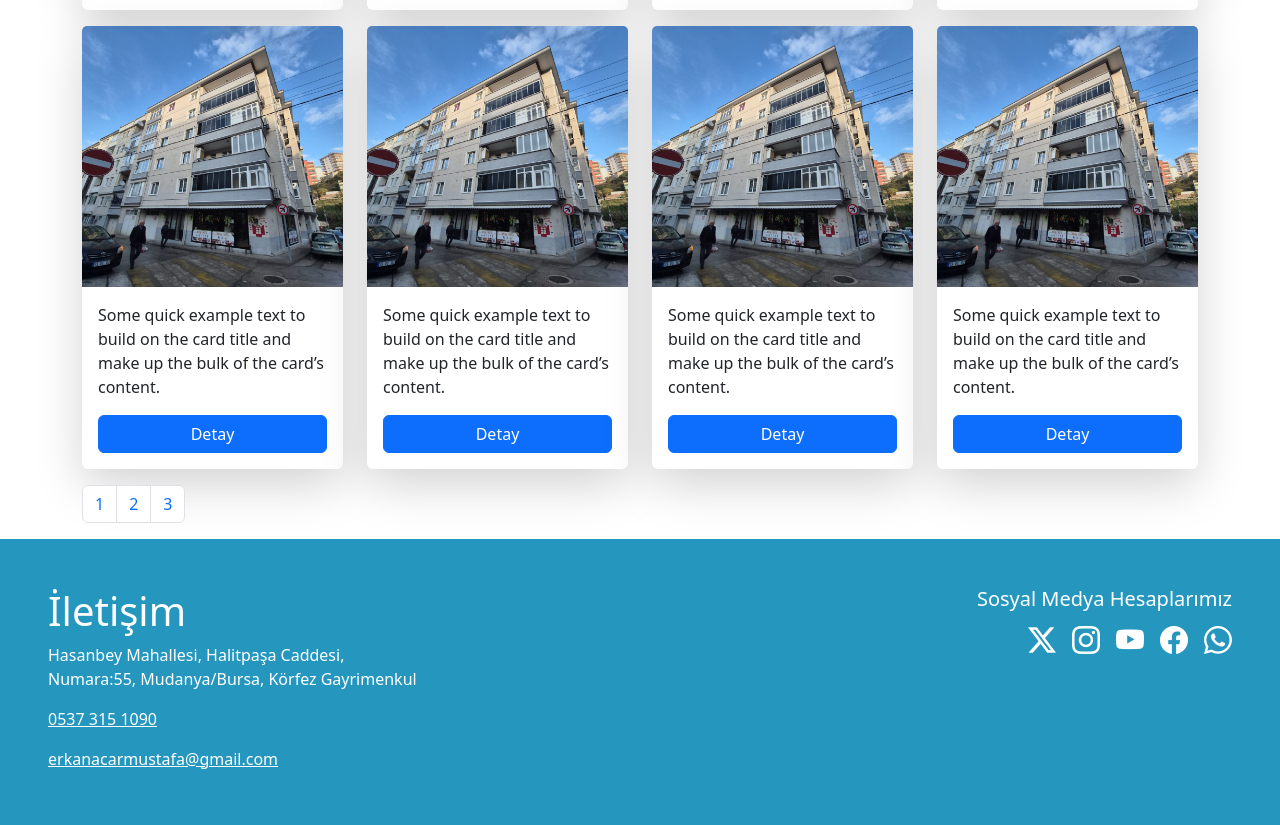
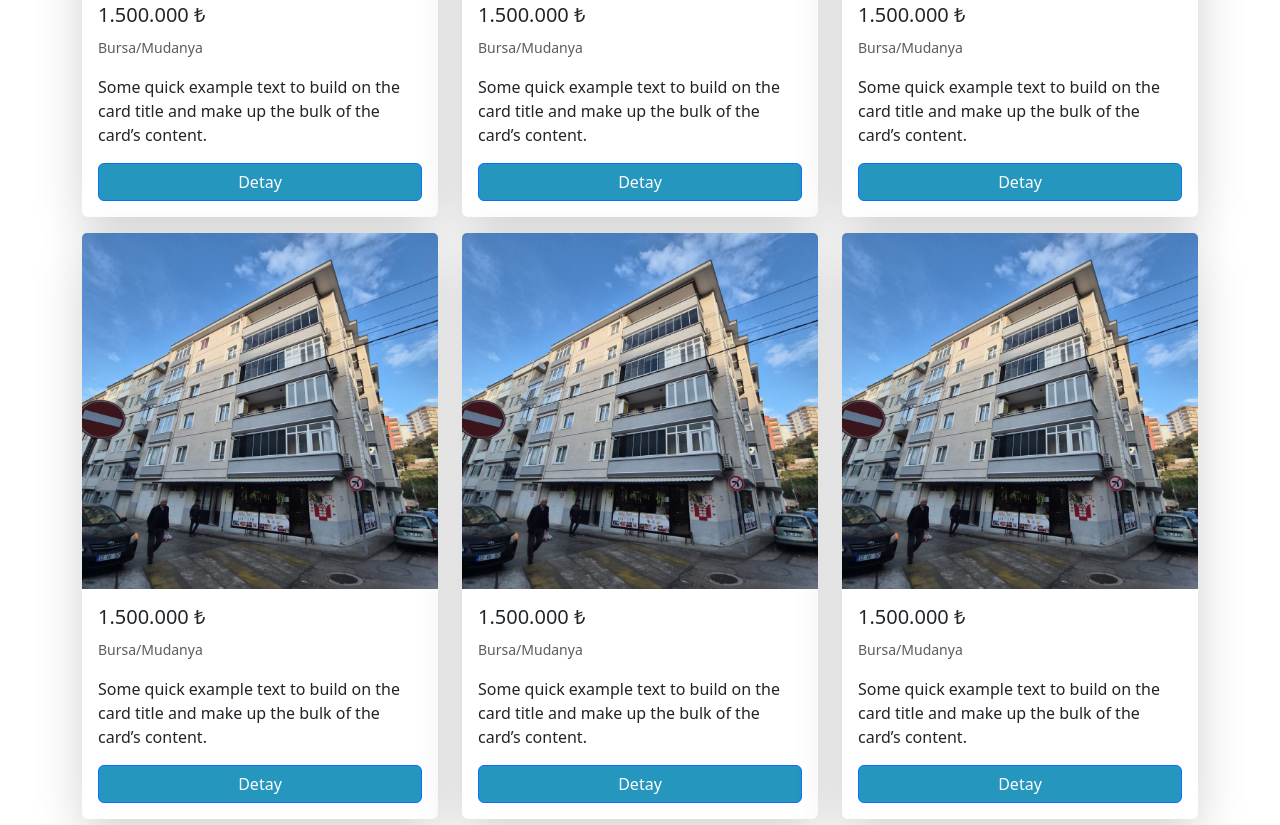
Before and after one commit to omeremreacar1/emlak, a plain HTML site: page index.html in a window 1280 px wide. Shown: the part 1135-1960 px from the top of the page. Drawn offline with Linux system fonts and the light colour scheme.

Commit message:
index.html bitti

```diff
--- a/assets/css/custom.css
+++ b/assets/css/custom.css
@@ -5,8 +5,21 @@
   -webkit-user-select: none;
 }
 
-.custom-background-color {
+.custom-bg {
   background-color: #2596be;
+}
+
+.button-bg {
+  background-color: #2596be !important;
+  transition: background-color 0.3s ease;
+}
+
+.button-bg:hover {
+  background-color: #1d7fa3 !important;
+}
+
+.button-bg:active {
+  background-color: #1d7fa3 !important;
 }
 
 .custom-font-color {
--- a/index.html
+++ b/index.html
@@ -15,7 +15,7 @@
   </head>
   <body>
     <!-- Navbar Start -->
-    <nav class="navbar navbar-expand-lg custom-background-color navbar-dark">
+    <nav class="navbar navbar-expand-lg custom-bg navbar-dark">
       <div class="container-fluid">
         <a class="navbar-brand" href="#">Mudanya Satılık</a>
         <button
@@ -77,7 +77,7 @@
     <!-- Navbar End -->
 
     <!-- New Properties Section Start -->
-    <div class="container my-3">
+    <div class="container mt-2">
       <div class="col-12">
         <h5 class="display-5 text-center custom-font-color">
           Son Eklenen İlanlar
@@ -88,11 +88,15 @@
           <div class="card border-0 shadow-lg">
             <img src="uploads/card-1.jpeg" class="card-img-top" />
             <div class="card-body">
+              <h5 class="card-title">1.500.000 ₺</h5>
+              <p class="card-text">
+                <small class="text-body-secondary">Bursa/Mudanya</small>
+              </p>
               <p class="card-text">
                 Some quick example text to build on the card title and make up
                 the bulk of the card’s content.
               </p>
-              <a href="#" class="btn btn-primary w-100">Detay</a>
+              <a href="#" class="btn btn-primary w-100 button-bg">Detay</a>
             </div>
           </div>
         </div>
@@ -101,11 +105,15 @@
           <div class="card border-0 shadow-lg">
             <img src="uploads/card-2.jpeg" class="card-img-top" />
             <div class="card-body">
+              <h5 class="card-title">1.500.000 ₺</h5>
+              <p class="card-text">
+                <small class="text-body-secondary">Bursa/Mudanya</small>
+              </p>
               <p class="card-text">
                 Some quick example text to build on the card title and make up
                 the bulk of the card’s content.
               </p>
-              <a href="#" class="btn btn-primary w-100">Detay</a>
+              <a href="#" class="btn btn-primary w-100 button-bg">Detay</a>
             </div>
           </div>
         </div>
@@ -114,11 +122,15 @@
           <div class="card border-0 shadow-lg">
             <img src="uploads/card-3.jpg" class="card-img-top" />
             <div class="card-body">
+              <h5 class="card-title">1.500.000 ₺</h5>
+              <p class="card-text">
+                <small class="text-body-secondary">Bursa/Mudanya</small>
+              </p>
               <p class="card-text">
                 Some quick example text to build on the card title and make up
                 the bulk of the card’s content.
               </p>
-              <a href="#" class="btn btn-primary w-100">Detay</a>
+              <a href="#" class="btn btn-primary w-100 button-bg">Detay</a>
             </div>
           </div>
         </div>
@@ -127,11 +139,15 @@
           <div class="card border-0 shadow-lg">
             <img src="uploads/card-4.jpeg" class="card-img-top" />
             <div class="card-body">
+              <h5 class="card-title">1.500.000 ₺</h5>
+              <p class="card-text">
+                <small class="text-body-secondary">Bursa/Mudanya</small>
+              </p>
               <p class="card-text">
                 Some quick example text to build on the card title and make up
                 the bulk of the card’s content.
               </p>
-              <a href="#" class="btn btn-primary w-100">Detay</a>
+              <a href="#" class="btn btn-primary w-100 button-bg">Detay</a>
             </div>
           </div>
         </div>
@@ -147,16 +163,20 @@
 
     <!-- Specific Properties Section Start -->
     <div class="container my-3">
-      <div class="row row-cols-1 row-cols-sm-2 row-cols-xl-4 mt-3 gy-3">
+      <div class="row row-cols-1 row-cols-sm-2 row-cols-xl-3 mt-3 gy-3">
         <div class="col">
           <div class="card border-0 shadow-lg">
             <img src="uploads/card-4.jpeg" class="card-img-top" alt="..." />
             <div class="card-body">
+              <h5 class="card-title">1.500.000 ₺</h5>
+              <p class="card-text">
+                <small class="text-body-secondary">Bursa/Mudanya</small>
+              </p>
               <p class="card-text">
                 Some quick example text to build on the card title and make up
                 the bulk of the card’s content.
               </p>
-              <a href="#" class="btn btn-primary w-100">Detay</a>
+              <a href="#" class="btn btn-primary w-100 button-bg">Detay</a>
             </div>
           </div>
         </div>
@@ -165,11 +185,15 @@
           <div class="card border-0 shadow-lg">
             <img src="uploads/card-4.jpeg" class="card-img-top" alt="..." />
             <div class="card-body">
+              <h5 class="card-title">1.500.000 ₺</h5>
+              <p class="card-text">
+                <small class="text-body-secondary">Bursa/Mudanya</small>
+              </p>
               <p class="card-text">
                 Some quick example text to build on the card title and make up
                 the bulk of the card’s content.
               </p>
-              <a href="#" class="btn btn-primary w-100">Detay</a>
+              <a href="#" class="btn btn-primary w-100 button-bg">Detay</a>
             </div>
           </div>
         </div>
@@ -178,11 +202,15 @@
           <div class="card border-0 shadow-lg">
             <img src="uploads/card-4.jpeg" class="card-img-top" alt="..." />
             <div class="card-body">
+              <h5 class="card-title">1.500.000 ₺</h5>
+              <p class="card-text">
+                <small class="text-body-secondary">Bursa/Mudanya</small>
+              </p>
               <p class="card-text">
                 Some quick example text to build on the card title and make up
                 the bulk of the card’s content.
               </p>
-              <a href="#" class="btn btn-primary w-100">Detay</a>
+              <a href="#" class="btn btn-primary w-100 button-bg">Detay</a>
             </div>
           </div>
         </div>
@@ -191,11 +219,15 @@
           <div class="card border-0 shadow-lg">
             <img src="uploads/card-4.jpeg" class="card-img-top" alt="..." />
             <div class="card-body">
+              <h5 class="card-title">1.500.000 ₺</h5>
+              <p class="card-text">
+                <small class="text-body-secondary">Bursa/Mudanya</small>
+              </p>
               <p class="card-text">
                 Some quick example text to build on the card title and make up
                 the bulk of the card’s content.
               </p>
-              <a href="#" class="btn btn-primary w-100">Detay</a>
+              <a href="#" class="btn btn-primary w-100 button-bg">Detay</a>
             </div>
           </div>
         </div>
@@ -204,11 +236,15 @@
           <div class="card border-0 shadow-lg">
             <img src="uploads/card-4.jpeg" class="card-img-top" alt="..." />
             <div class="card-body">
+              <h5 class="card-title">1.500.000 ₺</h5>
+              <p class="card-text">
+                <small class="text-body-secondary">Bursa/Mudanya</small>
+              </p>
               <p class="card-text">
                 Some quick example text to build on the card title and make up
                 the bulk of the card’s content.
               </p>
-              <a href="#" class="btn btn-primary w-100">Detay</a>
+              <a href="#" class="btn btn-primary w-100 button-bg">Detay</a>
             </div>
           </div>
         </div>
@@ -217,37 +253,15 @@
           <div class="card border-0 shadow-lg">
             <img src="uploads/card-4.jpeg" class="card-img-top" alt="..." />
             <div class="card-body">
+              <h5 class="card-title">1.500.000 ₺</h5>
+              <p class="card-text">
+                <small class="text-body-secondary">Bursa/Mudanya</small>
+              </p>
               <p class="card-text">
                 Some quick example text to build on the card title and make up
                 the bulk of the card’s content.
               </p>
-              <a href="#" class="btn btn-primary w-100">Detay</a>
-            </div>
-          </div>
-        </div>
-
-        <div class="col">
-          <div class="card border-0 shadow-lg">
-            <img src="uploads/card-4.jpeg" class="card-img-top" alt="..." />
-            <div class="card-body">
-              <p class="card-text">
-                Some quick example text to build on the card title and make up
-                the bulk of the card’s content.
-              </p>
-              <a href="#" class="btn btn-primary w-100">Detay</a>
-            </div>
-          </div>
-        </div>
-
-        <div class="col">
-          <div class="card border-0 shadow-lg">
-            <img src="uploads/card-4.jpeg" class="card-img-top" alt="..." />
-            <div class="card-body">
-              <p class="card-text">
-                Some quick example text to build on the card title and make up
-                the bulk of the card’s content.
-              </p>
-              <a href="#" class="btn btn-primary w-100">Detay</a>
+              <a href="#" class="btn btn-primary w-100 button-bg">Detay</a>
             </div>
           </div>
         </div>
@@ -266,8 +280,9 @@
     <!-- Specific Properties Section End -->
 
     <!-- Footer Section Start -->
-    <footer class="custom-background-color">
-      <div class="row text-white p-5">
+    <footer class="custom-bg">
+      <div class="container">
+        <div class="row text-white py-5">
           <div class="col-sm-4">
             <h6 class="display-6">İletişim</h6>
             <p>
@@ -295,6 +310,7 @@
             </div>
           </div>
         </div>
+      </div>
     </footer>
     <!-- Footer Section End -->
 
```
Lines whose indentation alone changed are shown as unchanged.
